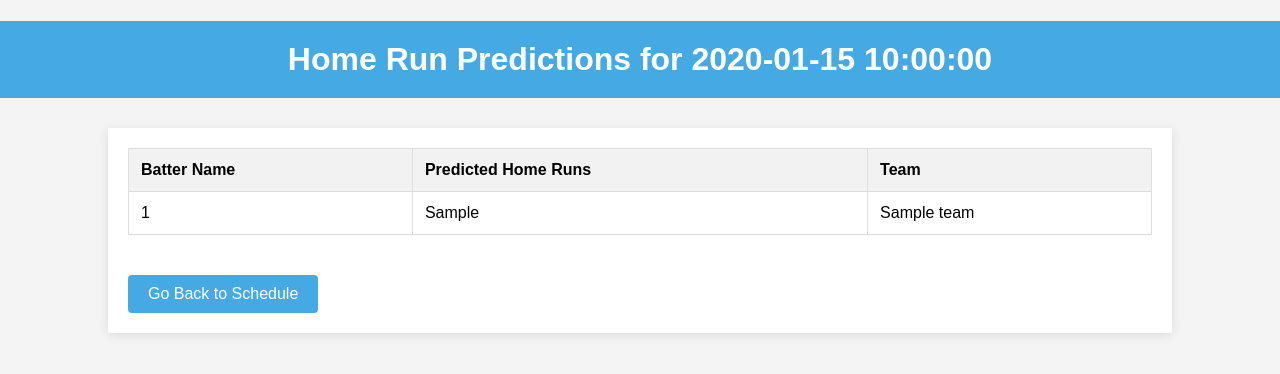
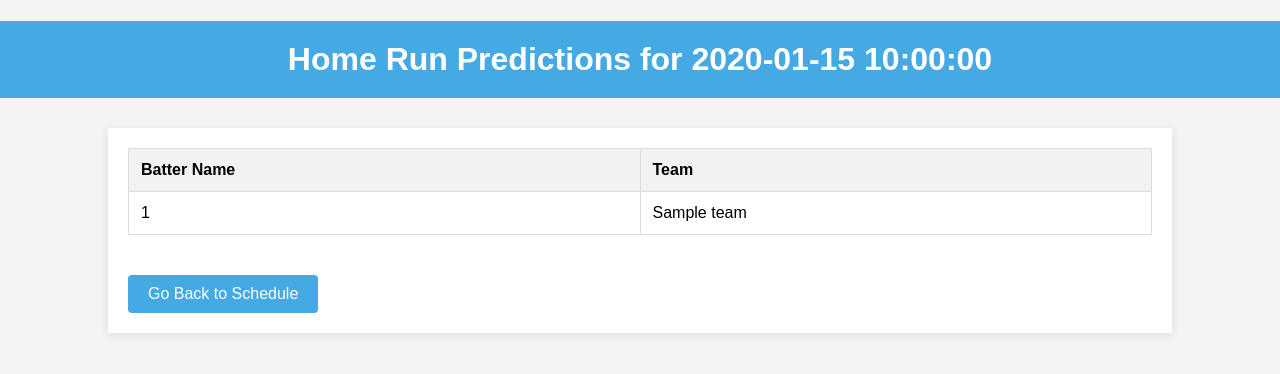
Before and after one commit to tim50687/Timduel_Stats, a Flask app: template api/mlb/templates/hr_prediction.html in a window 1280 px wide. Shown: the top 374 px of the page. Run offline with Flask 3, Linux system fonts and the light colour scheme; the template is opened without the code that fills it: most values are stand-ins (such as "Sample title", 1, 10 or a date in 2020).

Commit message:
Sort team in homerun prediction

```diff
--- a/api/mlb/routes.py
+++ b/api/mlb/routes.py
@@ -7,6 +7,7 @@ import json
 from io import StringIO
 import csv
 import redis
+from operator import itemgetter
 # Define the Blueprint for the MLB schedule
 mlb_schedule_bp = Blueprint('mlb_schedule', __name__, template_folder='templates', static_folder='static')
 
@@ -229,11 +230,14 @@ def show_hr_prediction():
             # Cache the predictions in Redis for 1 hour
             redis_client.setex(cache_key, 300, json.dumps(hr_predictions))
 
+        # Sort predictions by team before passing them to the template
+        hr_predictions_sorted = sorted(hr_predictions, key=itemgetter('team'))
+
         # Get today's date and format it
         today_date = datetime.now().strftime("%A, %B %d, %Y")
 
         # Render the hr_prediction.html template with the prediction data
-        return render_template('hr_prediction.html', predictions=hr_predictions, today_date=today_date)
+        return render_template('hr_prediction.html', predictions=hr_predictions_sorted, today_date=today_date)
 
     except Exception as e:
         return render_template('error.html', message=str(e))
--- a/api/mlb/templates/hr_prediction.html
+++ b/api/mlb/templates/hr_prediction.html
@@ -111,7 +111,6 @@
         <thead>
           <tr>
             <th>Batter Name</th>
-            <th>Predicted Home Runs</th>
             <th>Team</th>
           </tr>
         </thead>
@@ -119,7 +118,6 @@
           {% for prediction in predictions %}
           <tr>
             <td>{{ prediction.batter_id }}</td>
-            <td>{{ prediction.predicted_home_runs }}</td>
             <td>{{ prediction.team }}</td>
           </tr>
           {% endfor %}
```
